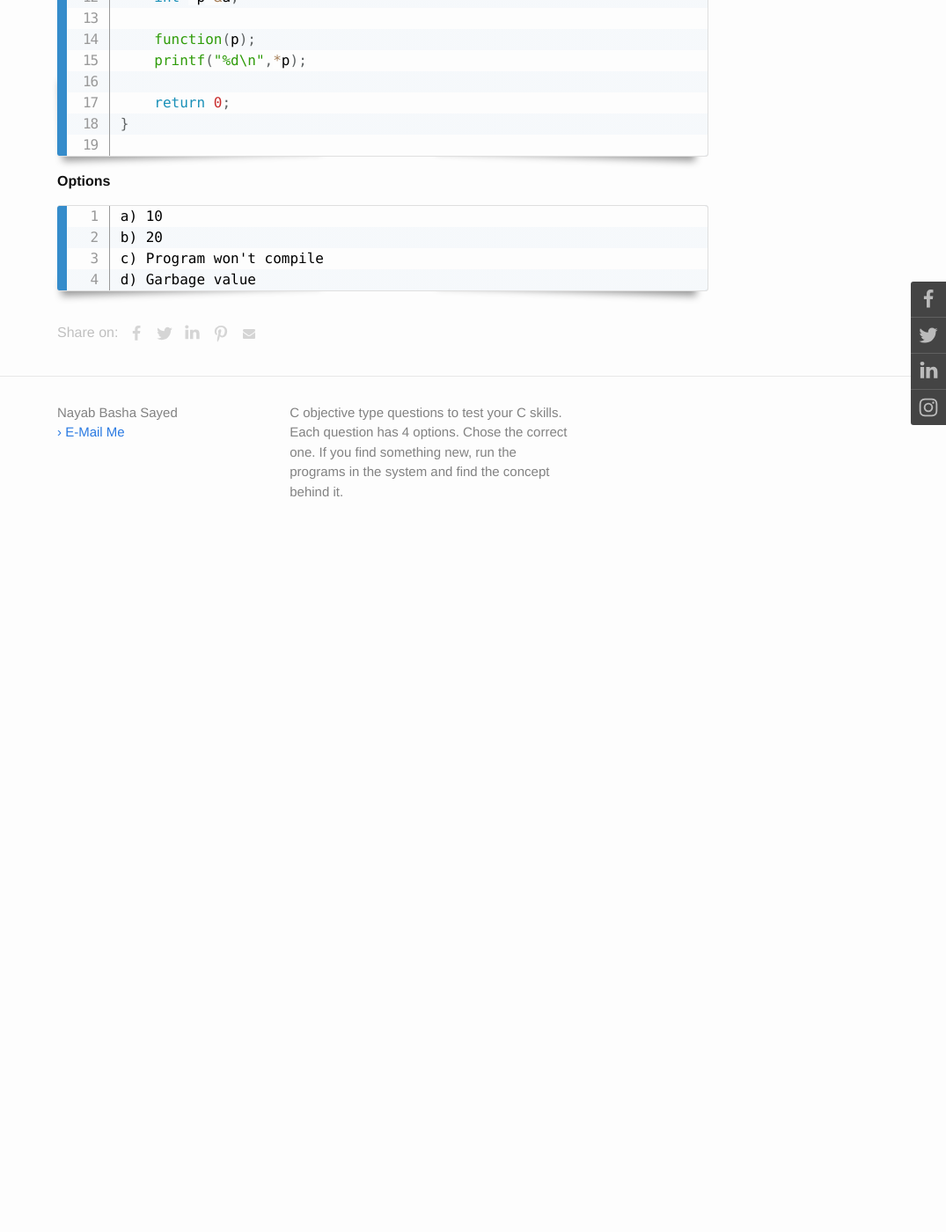
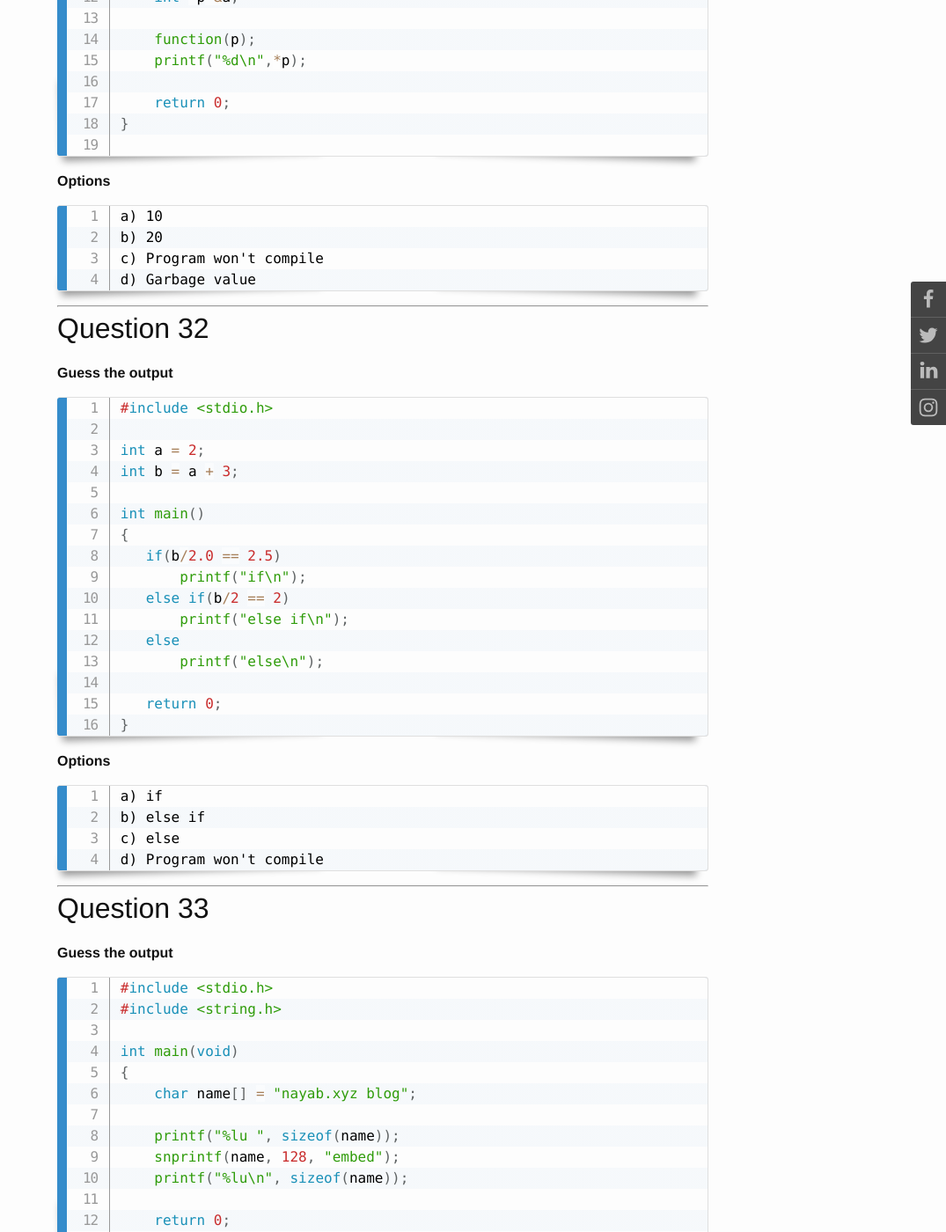
Before and after one commit to itsnayabsd/website, a Jekyll site: the page built from _posts/programming/2020-02-12-test-c-skills.md, in a window 1280 px wide and 1400 px high, scrolled down 18696 px. Shown: the whole window at 88% size, without its empty margins (205-1280 px from the left). Built offline with Jekyll 4.4.1, drawn with Linux system fonts in a browser that asks for light colours; comment, search, counter and statistics services are not loaded; before the commit the page ends 19326 px from its top, so only the background shows below that; some of the changed text lies outside the part shown.

Commit message:
Test C skills

````diff
--- a/_posts/programming/2020-02-12-test-c-skills.md
+++ b/_posts/programming/2020-02-12-test-c-skills.md
@@ -191,18 +191,18 @@
 ```C
 #include <stdio.h>
 
-int a;
+int a = 2;
 
 int main()
 {
-   a+=5;
+   int b = a + 3;
 
-   if(a/2.0 == 2.5)
-       printf("if");
-   else if(a/2 == 2)
-       printf("else if");
+   if(b/2.0 == 2.5)
+       printf("if\n");
+   else if(b/2 == 2)
+       printf("else if\n");
    else
-       printf("else");
+       printf("else\n");
 
    return 0;
 }
@@ -212,11 +212,11 @@
 a) if
 b) else if
 c) else
-d) Prints nothing
+d) Program won't compile
 ```
 ___
 ## Question 8
-**Guess the ouput.**
+**Print <i>nayab.xyz</i>  using vptr**
 ```C
 #include<stdio.h>
 
@@ -231,8 +231,7 @@
  return 0;
 }
 ```
-
-**Print <i>nayab.xyz</i>  using vptr**
+**Options**
 ```
 a) printf("%s" , *(char **)vptr);
 b) printf("%s" , *(vptr);
@@ -809,3 +808,56 @@
 c) Program won't compile
 d) Garbage value
 ```
+___
+## Question 32
+**Guess the output**
+```C
+#include <stdio.h>
+
+int a = 2;
+int b = a + 3;
+
+int main()
+{
+   if(b/2.0 == 2.5)
+       printf("if\n");
+   else if(b/2 == 2)
+       printf("else if\n");
+   else
+       printf("else\n");
+
+   return 0;
+}
+```
+**Options**
+```
+a) if
+b) else if
+c) else
+d) Program won't compile
+```
+___
+## Question 33
+**Guess the output**
+```C
+#include <stdio.h>
+#include <string.h>
+
+int main(void)
+{
+    char name[] = "nayab.xyz blog";
+
+    printf("%lu ", sizeof(name));
+    snprintf(name, 128, "embed");
+    printf("%lu\n", sizeof(name));
+
+    return 0;
+}
+```
+**Options**
+```
+a) 15 6
+b) 15 15
+c) Aborted (core dumped)
+d) 15 128
+```
````
Also changed, not shown: _drafts/getting-started-c.md (+3 -0 lines).
